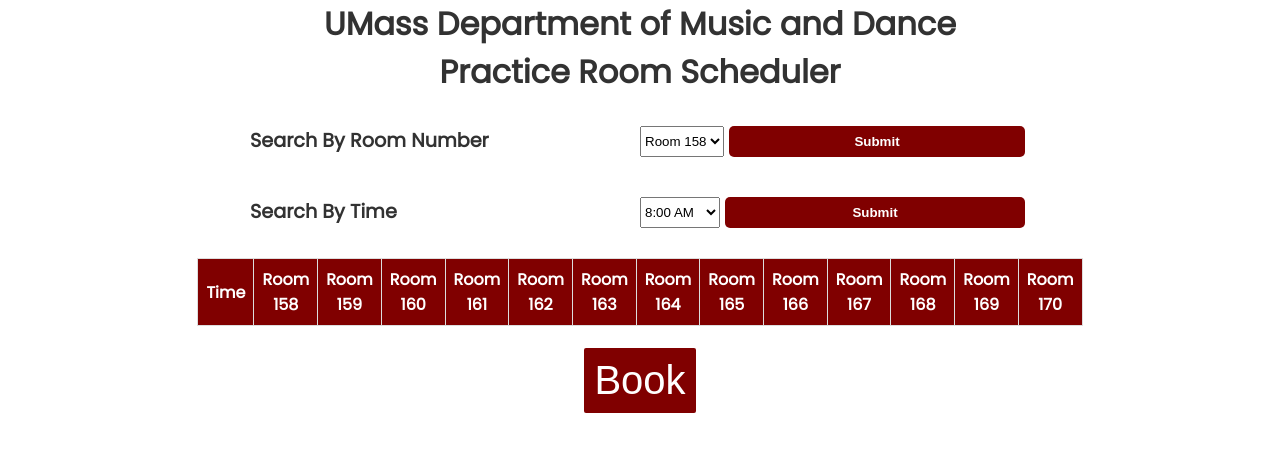
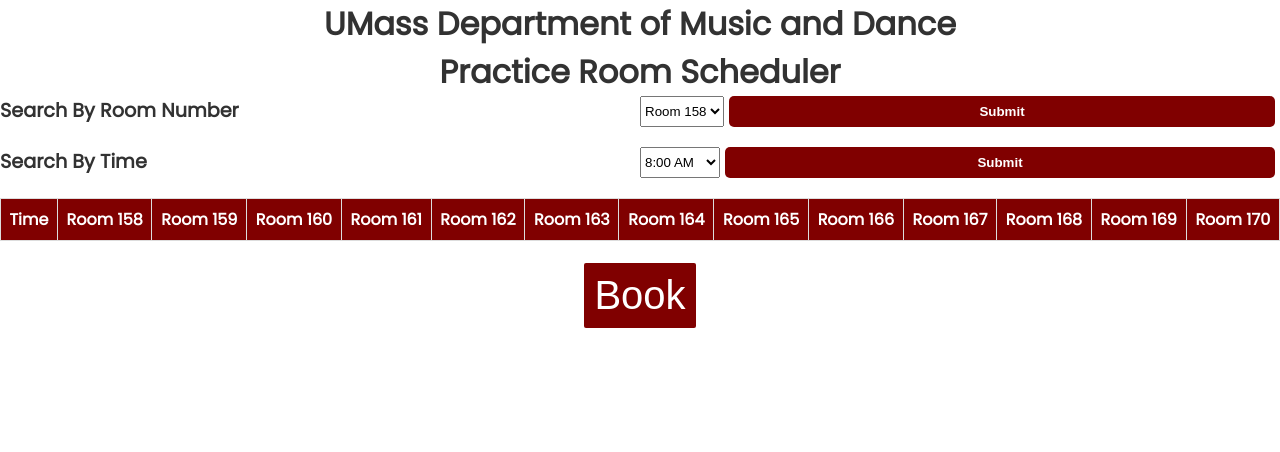
Before and after one commit to musicApprentice/PracticeBooker, a plain HTML site: page index.html in a window 1280 px wide. Drawn offline with Linux system fonts and the light colour scheme; a script that the page names is missing.

Commit message:
Reverted CSS

```diff
--- a/style.css
+++ b/style.css
@@ -34,8 +34,6 @@
 table {
   border-collapse: collapse;
   width: 100%;
-  margin: 0 auto; /* Center the table horizontally */
-  max-width: 800px;
 }
 th, td {
   font-weight: bold;
@@ -110,9 +108,6 @@
   display: flex;
   justify-content: left;
   margin-bottom: 20px;
-  margin: 20px auto;
-  max-width: 800px;
-  padding: 10px;
 }
 
 .header {
```
